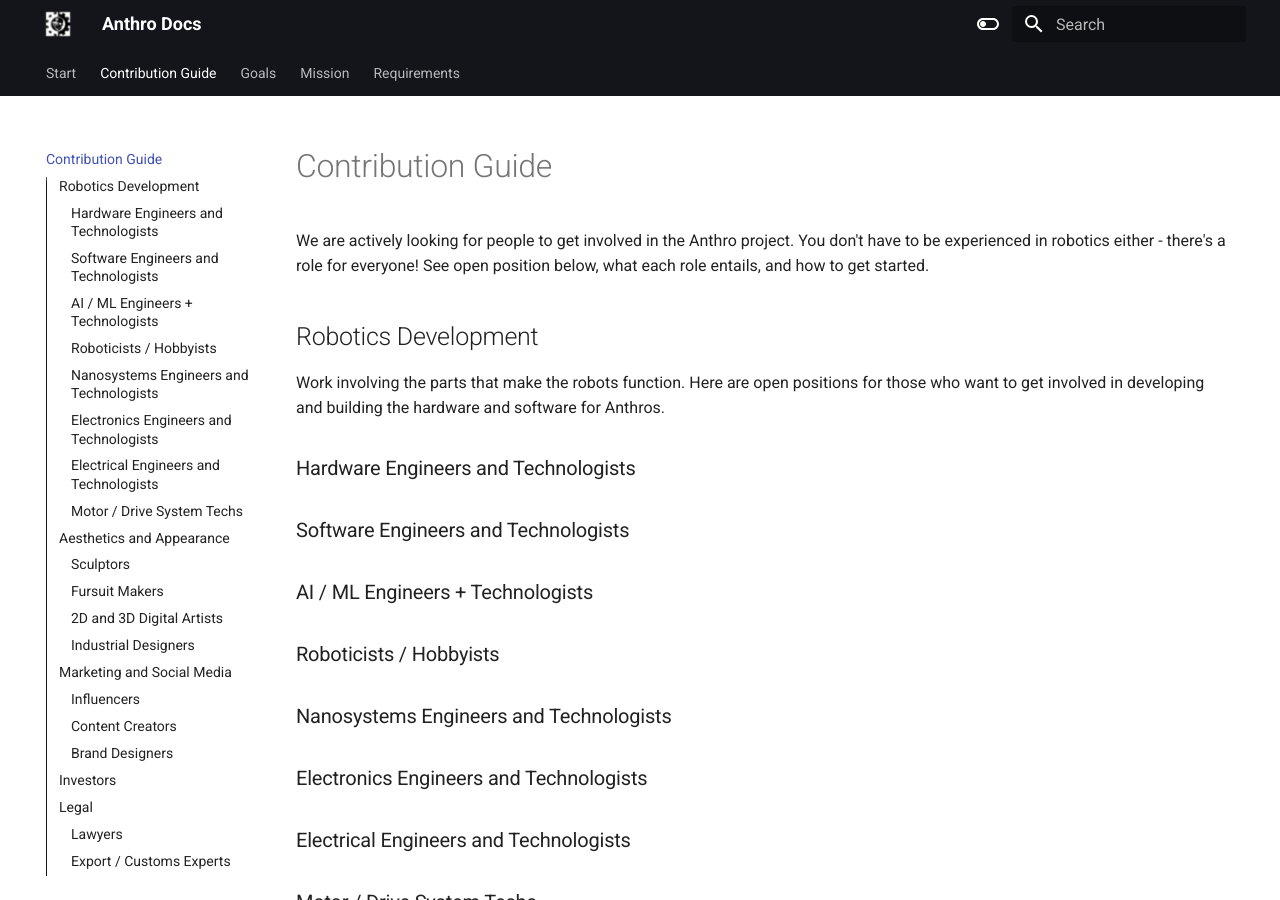
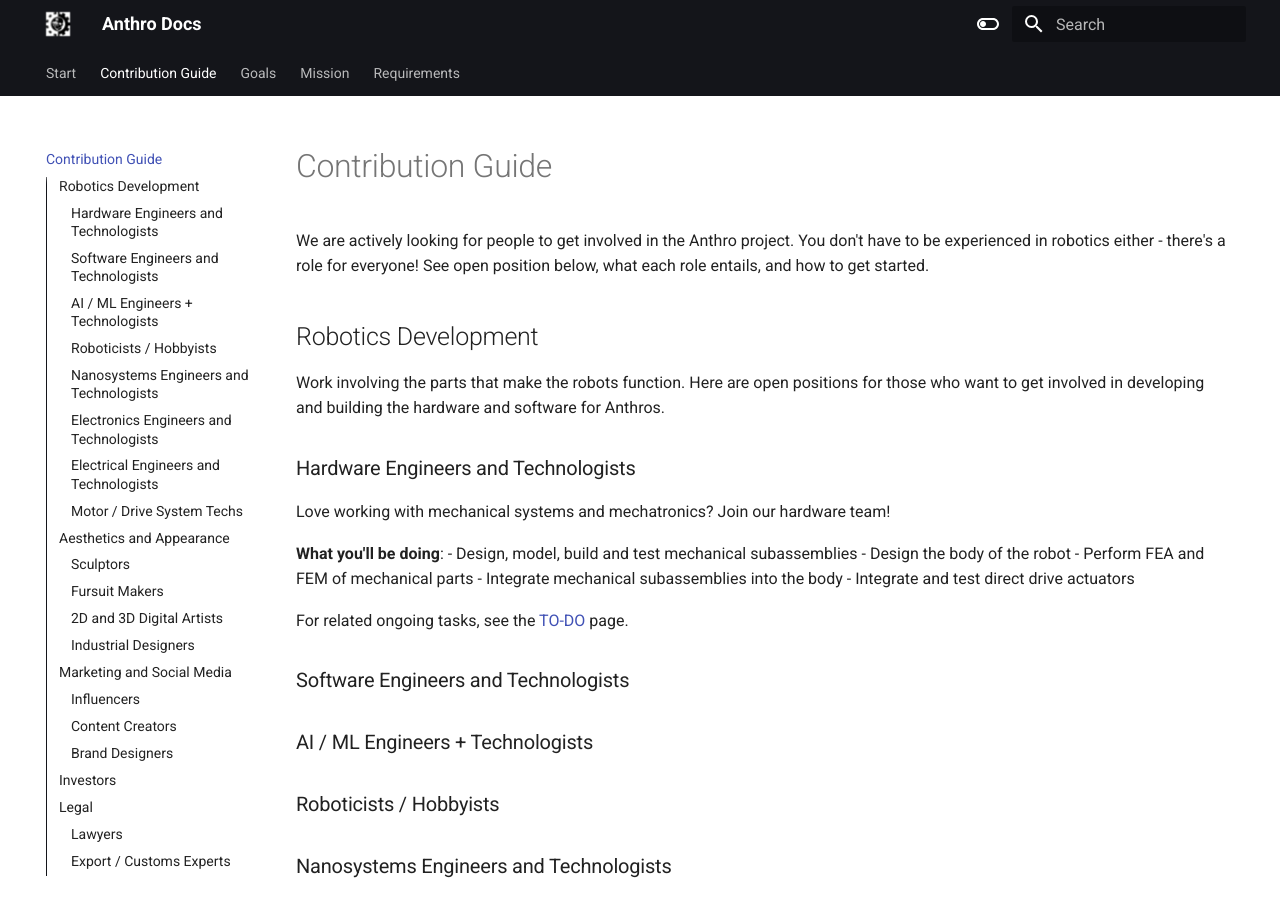
Before and after one commit to Anthrobotics/anthro-docs, an MkDocs documentation site: the page built from docs/contribution-guide.md, in a window 1280 px wide and 900 px high. Built offline with MkDocs 1.6.1 and Material for MkDocs 9.7.7, drawn with Linux system fonts in a browser that asks for light colours.

Commit message:
Update contribution-guide.md

```diff
--- a/docs/contribution-guide.md
+++ b/docs/contribution-guide.md
@@ -7,6 +7,17 @@ We are actively looking for people to get involved in the Anthro project. You do
 Work involving the parts that make the robots function. Here are open positions for those who want to get involved in developing and building the hardware and software for Anthros.
 
 ### Hardware Engineers and Technologists
+
+Love working with mechanical systems and mechatronics? Join our hardware team!
+
+**What you'll be doing**:
+- Design, model, build and test mechanical subassemblies
+- Design the body of the robot
+- Perform FEA and FEM of mechanical parts
+- Integrate mechanical subassemblies into the body
+- Integrate and test direct drive actuators
+
+For related ongoing tasks, see the [TO-DO](TO-DO.md#hardware) page.
 
 ### Software Engineers and Technologists
 
```
